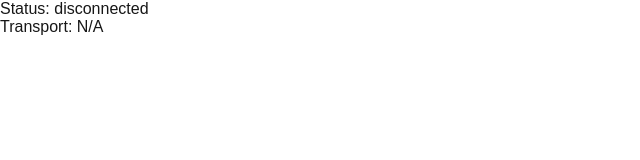
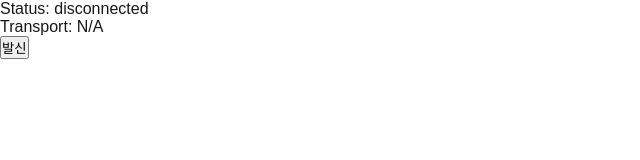
Before and after one commit to web-hustle/websocket-next-express, a Next.js app: page / in a window 1280 px wide. Shown: the top 160 px of the page, without its empty margins (0-640 px from the left). Built offline with nearby package versions, Linux system fonts and the light colour scheme; no server answers.

Commit message:
Feat: Client -> Server Emit

```diff
--- a/app/page.tsx
+++ b/app/page.tsx
@@ -40,8 +40,15 @@ export default function Home() {
 
   return (
     <div>
-      <p>Status: { isConnected ? "connected" : "disconnected" }</p>
-      <p>Transport: { transport }</p>
+      <p>Status: {isConnected ? "connected" : "disconnected"}</p>
+      <p>Transport: {transport}</p>
+      <button
+        onClick={() => {
+          socket.emit("asdf", 'send it');
+        }}
+      >
+        발신
+      </button>
     </div>
   );
 }
--- a/server.js
+++ b/server.js
@@ -17,6 +17,10 @@ app.prepare().then(() => {
   io.on("connection", (socket) => {
     console.log(`Current User Num > ${io.engine.clientsCount}`);
     socket.emit('hello', 'world');
+
+    socket.on("asdf", (arg) => {
+      console.log('server.asdf', arg)
+    })
   });
 
   httpServer
```
